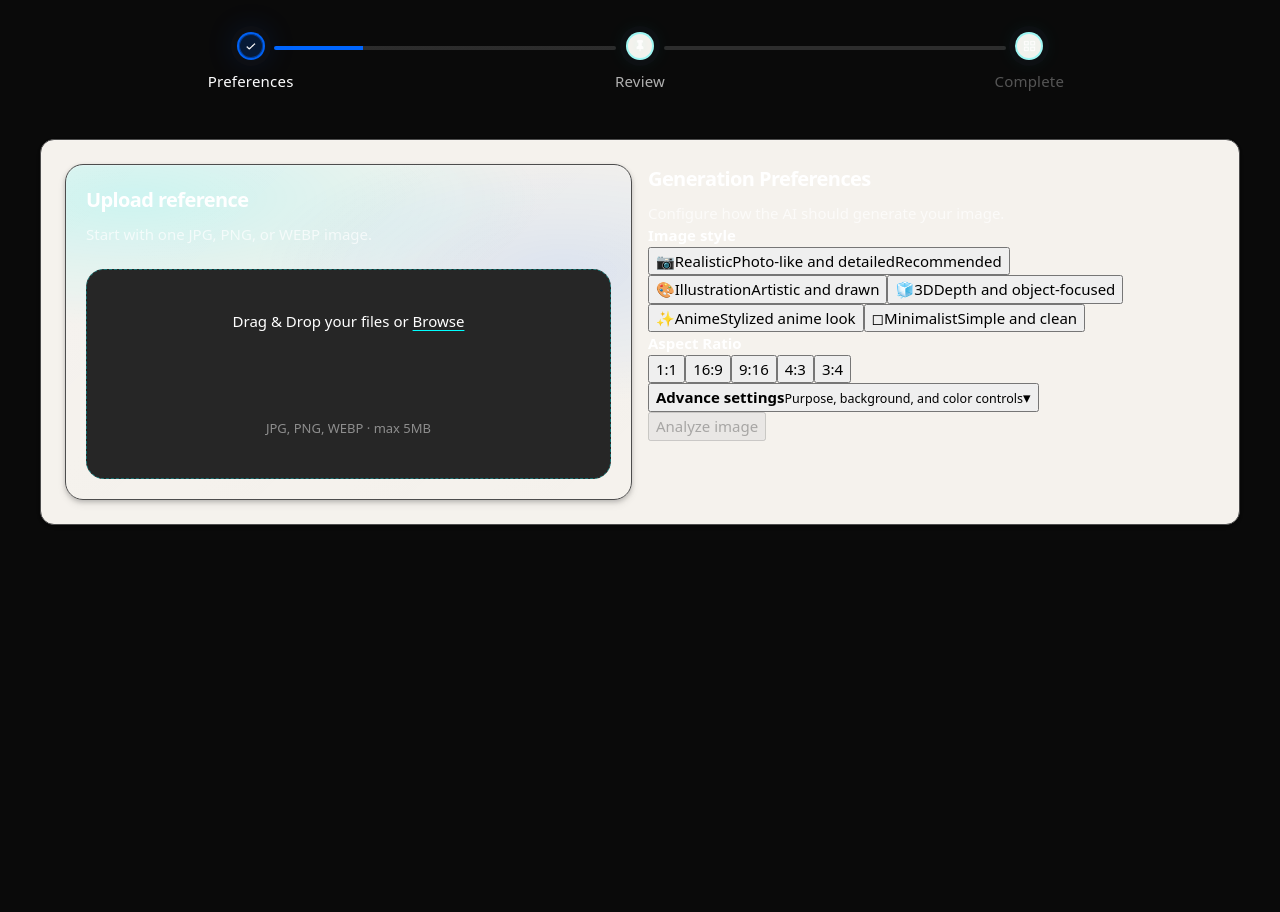
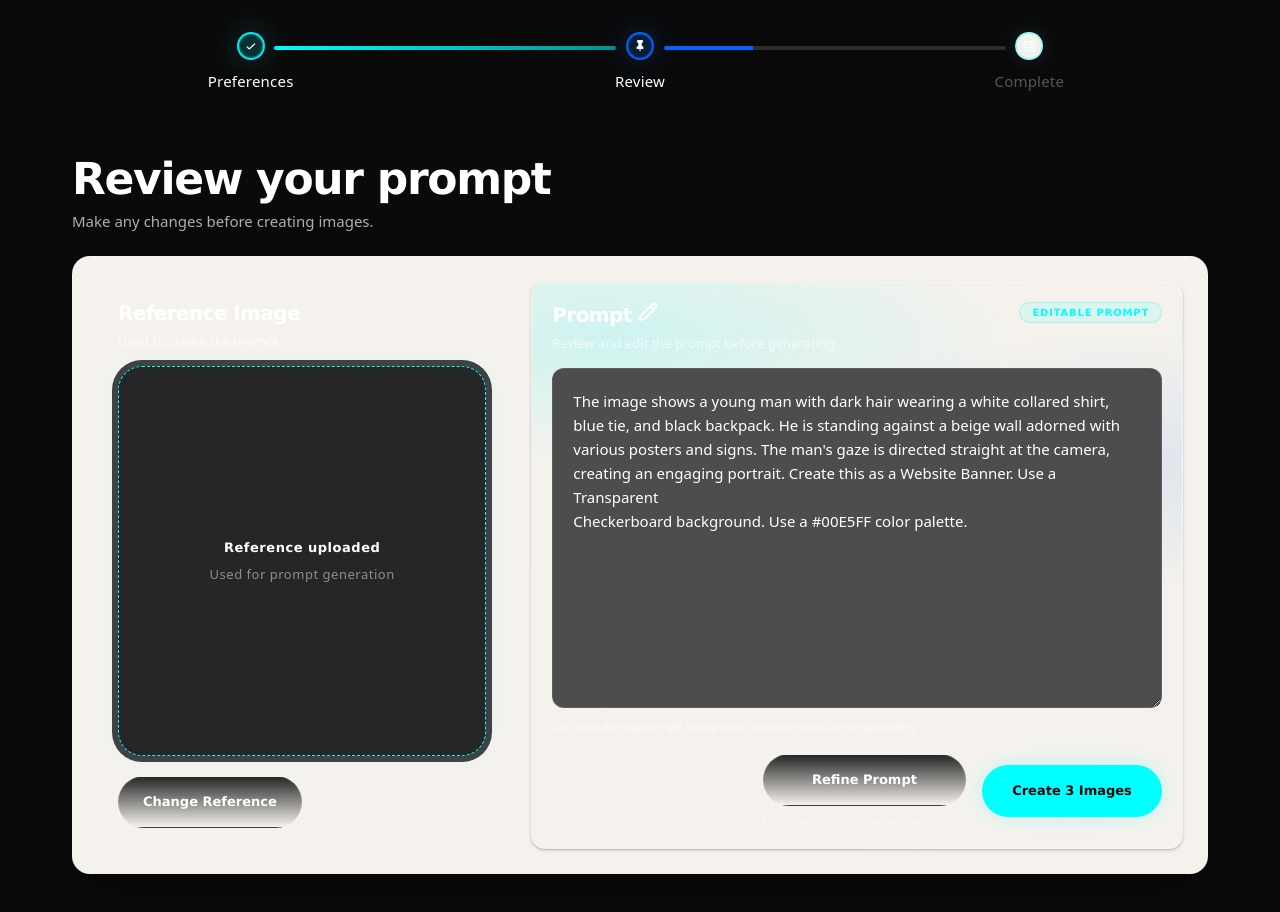
Before and after one commit to bert114/VISUALIFT, a React (Vite) app in the folder client/: page / in a window 1280 px wide. Shown: the top 912 px of the page. Before the commit the page ends 800 px from the top, so only its background shows below. Built offline with nearby package versions, Linux system fonts and the light colour scheme.

Commit message:
dynamic banner status on generating

```diff
--- a/client/src/components/ProcessingBanner.jsx
+++ b/client/src/components/ProcessingBanner.jsx
@@ -1,7 +1,11 @@
 import React from "react";
 import BANNER_CONTENT from "../static/bannerContent.js";
+import useUIStore from "../store/useUIStore.js";
 
-function ProcessingBanner({ state = "processing" }) {
+function ProcessingBanner() {
+  const { state } = useUIStore();
+
+  console.log("Rendering ProcessingBanner with state:", state);
   const banner = BANNER_CONTENT[state] || BANNER_CONTENT.analyzing;
 
   return (
--- a/client/src/layout/MainLayout.jsx
+++ b/client/src/layout/MainLayout.jsx
@@ -15,7 +15,7 @@ function MainLayout() {
       <Stepper />
 
       <div className={`status-slot ${loading ? "is-visible" : ""}`}>
-        {loading && <ProcessingBanner status={state} />}
+        {loading && <ProcessingBanner />}
       </div>
 
       <Flow />
--- a/client/src/store/useGenerateStore.js
+++ b/client/src/store/useGenerateStore.js
@@ -1,16 +1,3 @@
-// import { create } from "zustand";
-// import sendToInfip from "../helper/infip.js";
-
-// export const useGenerateStore = create((set) => ({
-//   generate: async (obj) => {
-
-//     const data = await sendToInfip(obj);
-
-//     console.log(data);
-
-//   },
-// }));
-
 import { create } from "zustand";
 import sendToInfip from "../helper/infip.js";
 import useUIStore from "./useUIStore.js";
@@ -21,13 +8,18 @@ const useGenerateStore = create((set) => ({
   error: null,
 
   generate: async (payload) => {
-    const { setLoading, showToast } = useUIStore.getState();
+    const { setLoading, showToast, setState, state } = useUIStore.getState();
     const { setStep } = usePromptStore.getState();
 
+    setState("generating");
     setLoading(true);
     set({ error: null });
 
+    const newState = useUIStore.getState().state;
+    console.log(newState);
+
     try {
+      setState("complete");
       const data = await sendToInfip(payload);
 
       set({ result: data });
@@ -39,6 +31,7 @@ const useGenerateStore = create((set) => ({
     } catch (error) {
       set({ error: error.message });
       showToast(error.message || "Failed to generate image", "error");
+      setState("initial");
     } finally {
       setLoading(false);
     }
--- a/client/src/store/usePromptStore.js
+++ b/client/src/store/usePromptStore.js
@@ -43,7 +43,7 @@ const usePromptStore = create((set) => ({
   generatedPrompt: `The image shows a young man with dark hair wearing a white collared shirt, blue tie, and black backpack. He is standing against a beige wall adorned with various posters and signs. The man's gaze is directed straight at the camera, creating an engaging portrait. Create this as a Website Banner. Use a Transparent
 Checkerboard background. Use a #00E5FF color palette.`,
 
-  step: 1,
+  step: 2,
 
   setPrompt: (prompt) => set({ prompt }),
   setStep: (step) => set({ step }),
--- a/client/src/store/useUIStore.js
+++ b/client/src/store/useUIStore.js
@@ -2,7 +2,7 @@ import { create } from "zustand";
 
 const useUIStore = create((set) => ({
   loading: false,
-  state: "analyzing", // uploaded, analyzing, review, generating, complete, error
+  state: "initial", // uploaded, analyzing, review, generating, complete, error
   toast: {
     message: "",
     type: "success",
```
